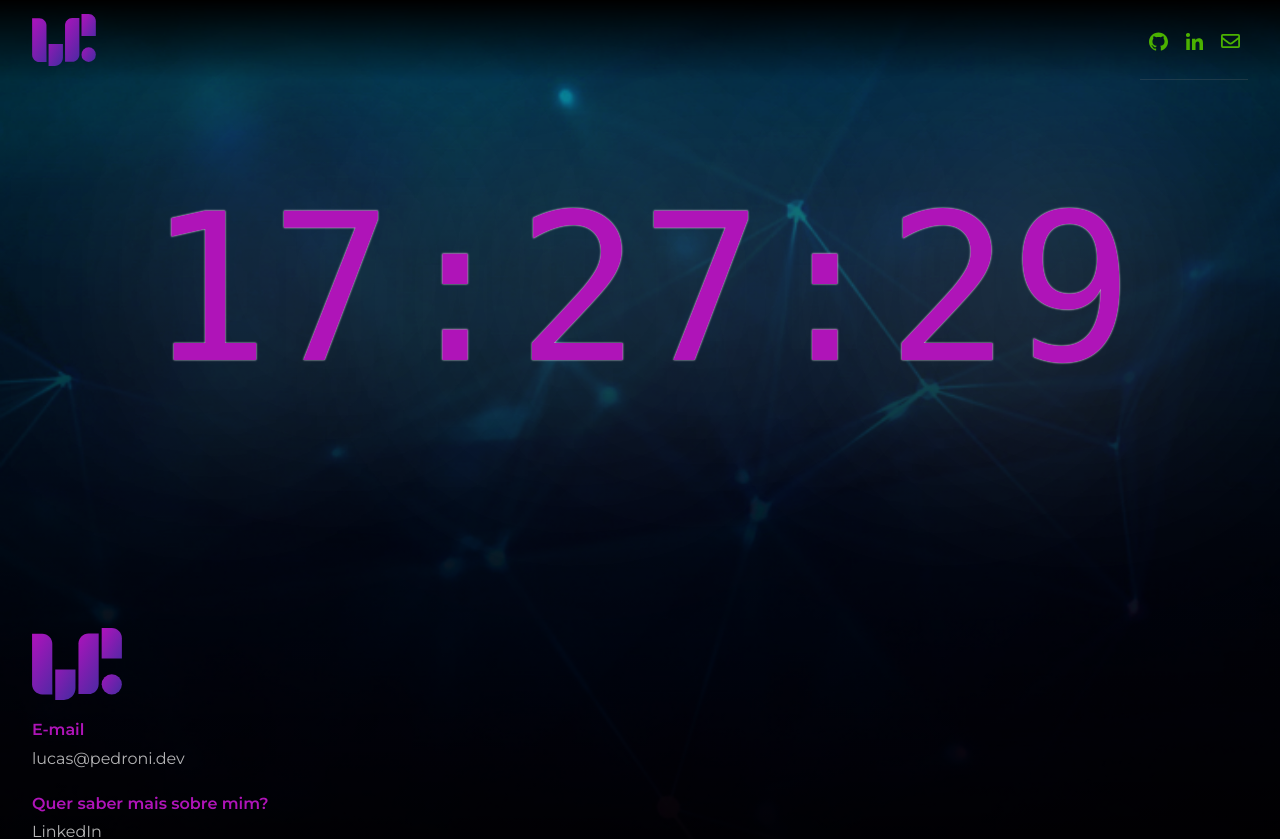
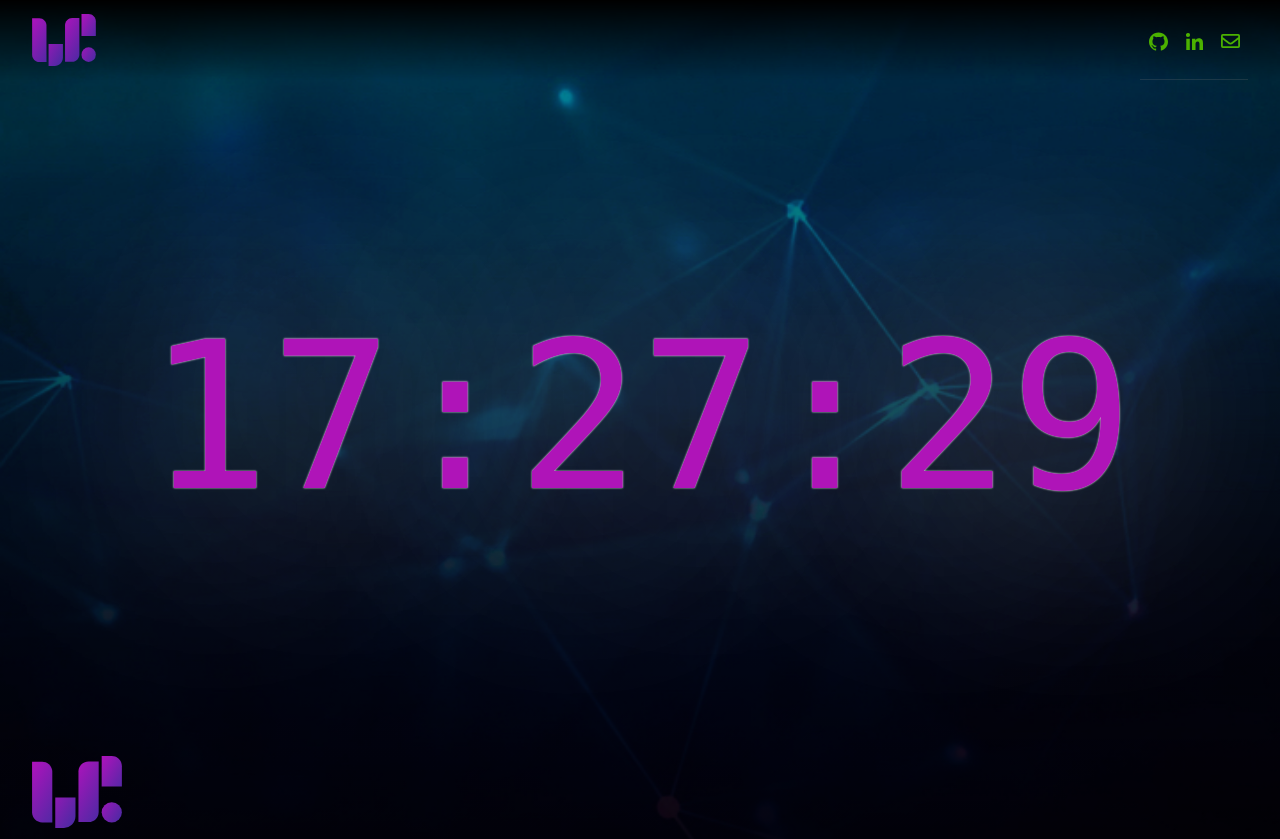
Before and after one commit to pedroni/pedroni, a Next.js app: page /clock in a window 1280 px wide. Shown: the top 839 px of the page. Built offline with nearby package versions, Linux system fonts and the light colour scheme.

Commit message:
improvements

```diff
--- a/components/clock/Clock.tsx
+++ b/components/clock/Clock.tsx
@@ -13,7 +13,7 @@ export default function Clock() {
 
   return (
     <div
-      className="text-primary-light text-[16vw] text-center flex justify-center items-center mx-auto font-mono h-[calc(100vh_-_380px)]"
+      className="text-primary-light text-[16vw] text-center flex justify-center items-center mx-auto font-mono h-[calc(100vh_-_380px)] mt-32"
       style={{
         textShadow: '0 0 1000px white, 0 0 2px white'
       }}
--- a/pages/_app.tsx
+++ b/pages/_app.tsx
@@ -22,12 +22,12 @@ export default function App({ Component, pageProps }) {
           content="Dando vida a ideias. Desenvolvimento de sites, aplicativos e sistemas sob medida. Tecnologias utilizadas: PHP; Laravel; JavaScript; Angular; Ionic; React e muito mais."
         />
 
-        <meta name="msapplication-TileColor" content="#000000" />
+        <meta name="msapplication-TileColor" content="#7f20ac" />
         <meta
           name="msapplication-TileImage"
           content="/img/favicon/mstile-144x144.png"
         />
-        <meta name="theme-color" content="#000000" />
+        <meta name="theme-color" content="#7f20ac" />
         <meta property="og:image:url" content="https://pedroni.dev/image.jpg" />
         <Analytics />
       </Head>
```
